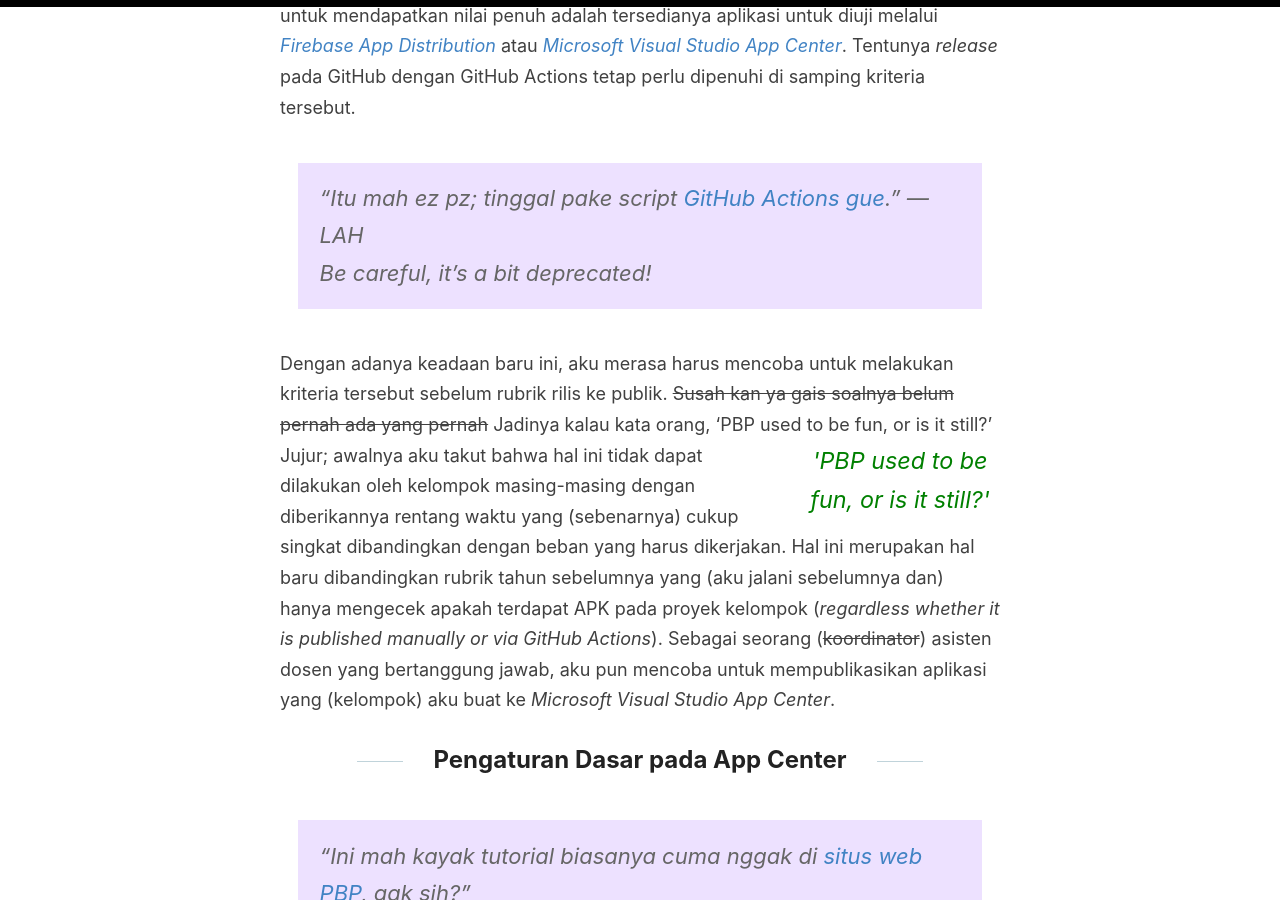
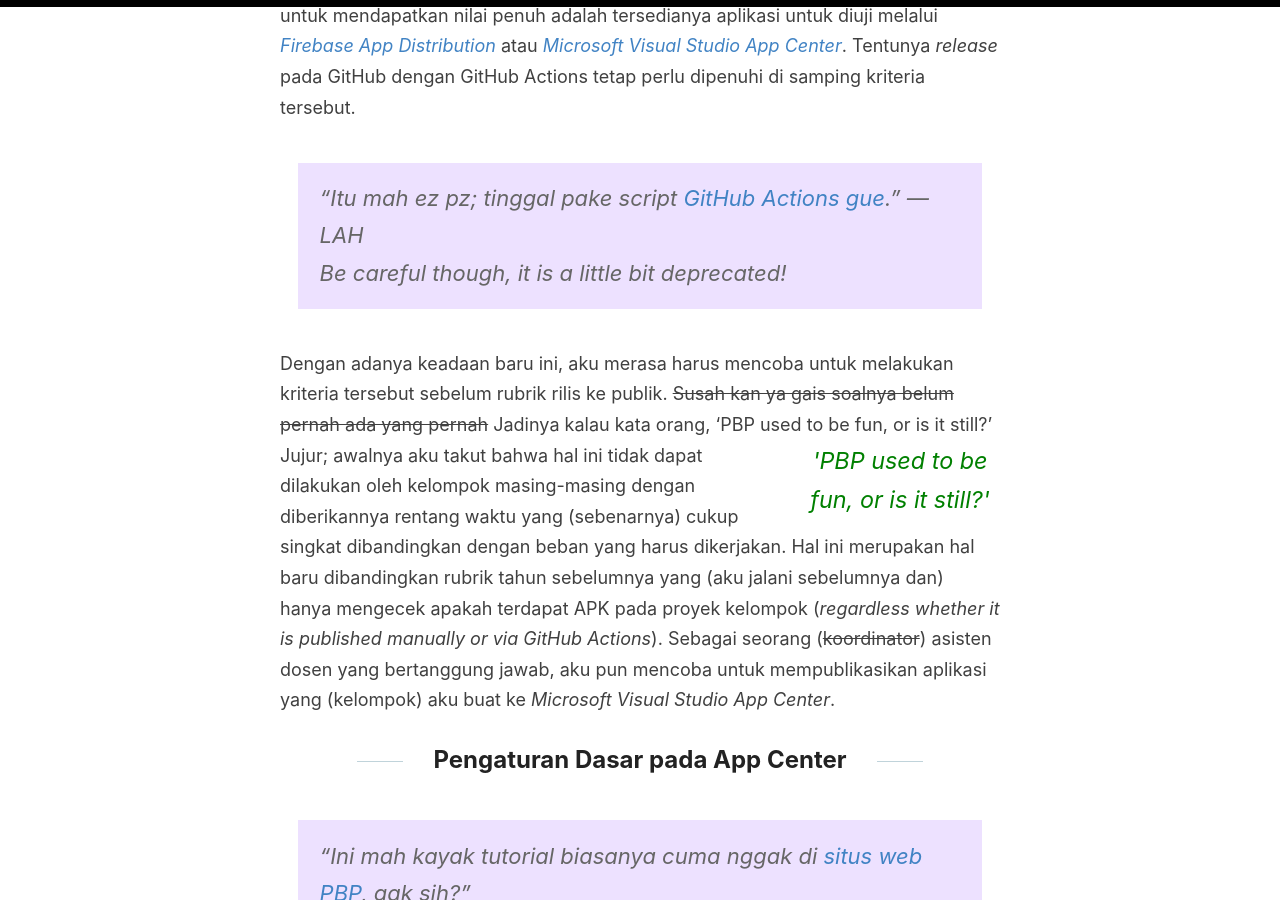
Before and after one commit to determinedguy/cecoret, a Jekyll site: the page built from _posts/2022-11-19-flutter-at-app-center.md, in a window 1280 px wide and 900 px high, scrolled down 469 px. Built offline with Jekyll 4.4.1, drawn with Linux system fonts in a browser that asks for light colours.

Commit message:
fix: quote
HAHAH

```diff
--- a/_posts/2022-11-19-flutter-at-app-center.md
+++ b/_posts/2022-11-19-flutter-at-app-center.md
@@ -6,7 +6,7 @@ categories: [Flutter, PBP]
 
 Dengan berlakunya rubrik baru untuk proyek akhir semester pada mata kuliah Pemrograman Berbasis Platform (PBP), aku pun harus mengetes apakah rubrik tersebut *feasible* dikerjakan oleh mahasiswa. Salah satu kriteria yang perlu dipenuhi untuk mendapatkan nilai penuh adalah tersedianya aplikasi untuk diuji melalui [*Firebase App Distribution*](https://firebase.google.com/docs/app-distribution) atau [*Microsoft Visual Studio App Center*](https://appcenter.ms/). Tentunya *release* pada GitHub dengan GitHub Actions tetap perlu dipenuhi di samping kriteria tersebut.
 
-> "Itu mah ez pz; tinggal pake script [GitHub Actions gue](https://gist.github.com/determinedguy/68b9a39b49099222f7c4b12eb617c643)." —LAH<br /> *Be careful, it's a bit deprecated!*
+> "Itu mah ez pz; tinggal pake script [GitHub Actions gue](https://gist.github.com/determinedguy/68b9a39b49099222f7c4b12eb617c643)." —LAH<br /> *Be careful though, it is a little bit deprecated!*
 
 Dengan adanya keadaan baru ini, aku merasa harus mencoba untuk melakukan kriteria tersebut sebelum rubrik rilis ke publik. ~~Susah kan ya gais soalnya belum pernah ada yang pernah~~ Jadinya kalau kata orang, {% include pullquote.html quote="'PBP used to be fun, or is it still?'" %} Jujur; awalnya aku takut bahwa hal ini tidak dapat dilakukan oleh kelompok masing-masing dengan diberikannya rentang waktu yang (sebenarnya) cukup singkat dibandingkan dengan beban yang harus dikerjakan. Hal ini merupakan hal baru dibandingkan rubrik tahun sebelumnya yang (aku jalani sebelumnya dan) hanya mengecek apakah terdapat APK pada proyek kelompok (*regardless whether it is published manually or via GitHub Actions*). Sebagai seorang (~~koordinator~~) asisten dosen yang bertanggung jawab, aku pun mencoba untuk mempublikasikan aplikasi yang (kelompok) aku buat ke *Microsoft Visual Studio App Center*.
 
```
